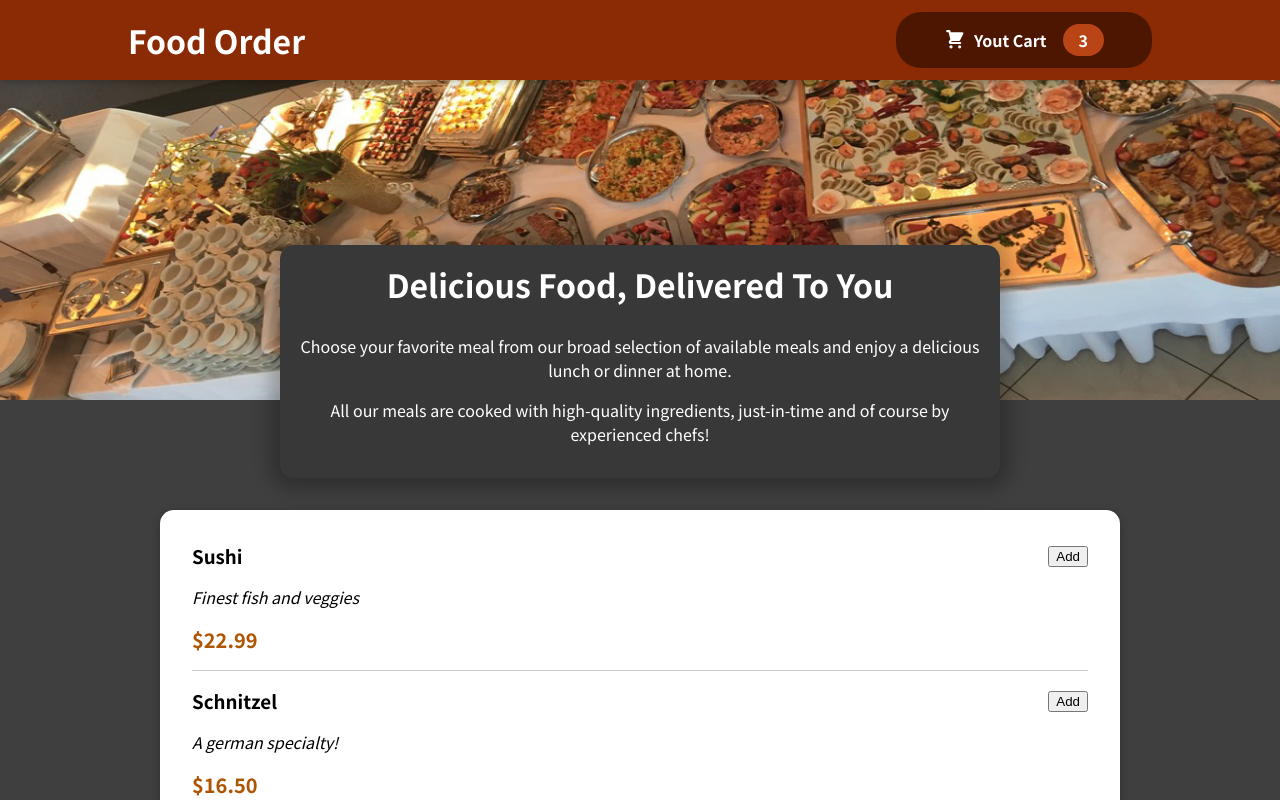
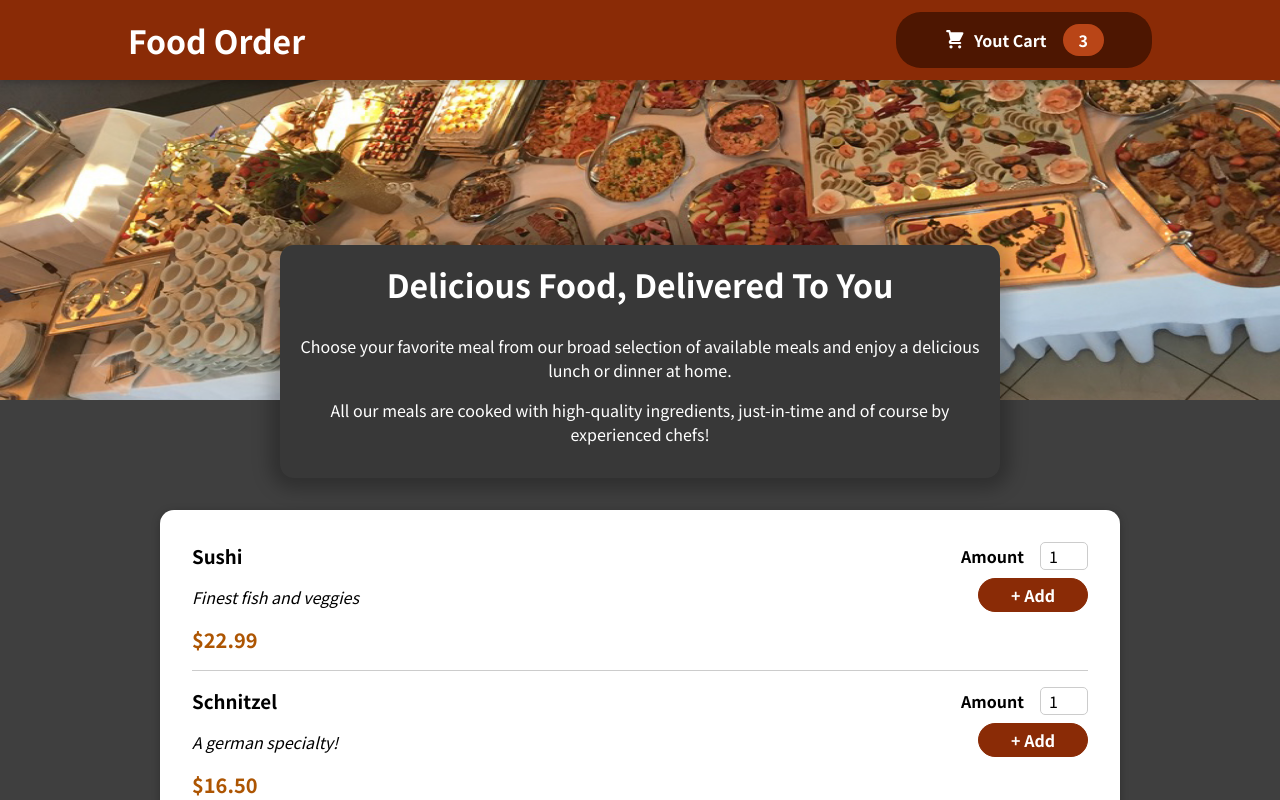
Before and after one commit to farrelahmady/academind_react_complete_guide, a React (Create React App) app: page / in a window 1280 px wide. Shown: the top 800 px of the page. Built offline with nearby package versions, Linux system fonts and the light colour scheme.

Commit message:
Meal Form

```diff
--- a/src/components/Meals/AvailableMeals.js
+++ b/src/components/Meals/AvailableMeals.js
@@ -2,11 +2,13 @@
 
 //* Import Data
 import DUMMY_MEALS from "../../assets/data.js";
+
+//* Import Component
 import Card from "../UI/Card.js";
+import MealItem from "./MealItem.js";
 
 //* Import CSS
 import style from "./AvailableMeals.module.css";
-import MealItem from "./MealItem.js";
 
 function AvailableMeals() {
 	const mealsList = DUMMY_MEALS.map((meal) => (
--- /dev/null
+++ b/src/components/Meals/MealForm.js
@@ -0,0 +1,24 @@
+import React from "react";
+import Input from "../UI/Input";
+
+//* Import CSS
+import style from "./MealForm.module.css";
+
+export default function MealForm() {
+	return (
+		<form className={style.form}>
+			<Input
+				label="Amount"
+				input={{
+					id: "amount",
+					type: "number",
+					min: "1",
+					max: "5",
+					step: "1",
+					defaultValue: "1",
+				}}
+			/>
+			<button>+ Add</button>
+		</form>
+	);
+}
--- a/src/components/Meals/MealItem.js
+++ b/src/components/Meals/MealItem.js
@@ -1,4 +1,7 @@
 import React from "react";
+
+//* Import Components
+import MealForm from "./MealForm";
 
 //* Import CSS
 import style from "./MealItem.module.css";
@@ -12,7 +15,7 @@
 				<span className={style.price}>${props.price.toFixed(2)}</span>
 			</div>
 			<div>
-				<button>Add</button>
+				<MealForm />
 			</div>
 		</li>
 	);
--- /dev/null
+++ b/src/components/UI/Input.js
@@ -0,0 +1,13 @@
+import React from "react";
+
+//* Import CSS
+import style from "./Input.module.css";
+
+export default function Input(props) {
+	return (
+		<div className={style.input}>
+			<label htmlFor={props.input.id}>{props.label}</label>
+			<input {...props.input} />
+		</div>
+	);
+}
--- /dev/null
+++ b/src/components/UI/Input.module.css
@@ -0,0 +1,18 @@
+.input {
+	display: flex;
+	align-items: center;
+	margin-bottom: 0.5rem;
+}
+
+.input label {
+	font-weight: bold;
+	margin-right: 1rem;
+}
+
+.input input {
+	width: 3rem;
+	border-radius: 5px;
+	border: 1px solid #ccc;
+	font: inherit;
+	padding-left: 0.5rem;
+}
```
Also changed, not shown: src/components/Meals/MealForm.module.css (renamed from src/components/Meals/MealForm.css).
